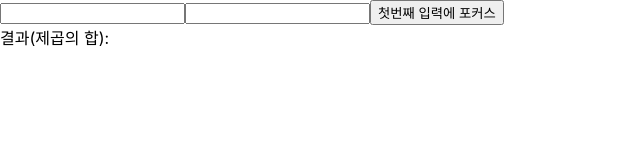
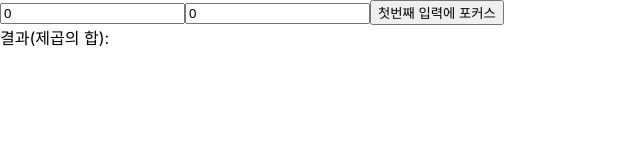
Before and after one commit to bigpoby/react-calculator, a React (Create React App) app: page / in a window 1280 px wide. Shown: the top 160 px of the page, without its empty margins (0-640 px from the left). Built offline with nearby package versions, Linux system fonts and the light colour scheme.

Commit message:
input 입력값 처리

```diff
--- a/src/chapter_07/Calculator.jsx
+++ b/src/chapter_07/Calculator.jsx
@@ -1,8 +1,16 @@
+import { useState } from "react";
+
 export default function Calculator() {
+    const [number1, setNumber1] = useState(0);
+    const [number2, setNumber2] = useState(0);
+
+    const handleChange1 = (e) => setNumber1(Number(e.target.value));
+    const handleChange2 = (e) => setNumber2(Number(e.target.value));
+
     return (
         <div>
-            <input type="text" />
-            <input type="text" />
+            <input type="text" value={number1} onChange={handleChange1}/>
+            <input type="text" value={number2} onChange={handleChange2}/>
             <button>첫번째 입력에 포커스</button>
             <div>결과(제곱의 합): </div>
         </div>
```
